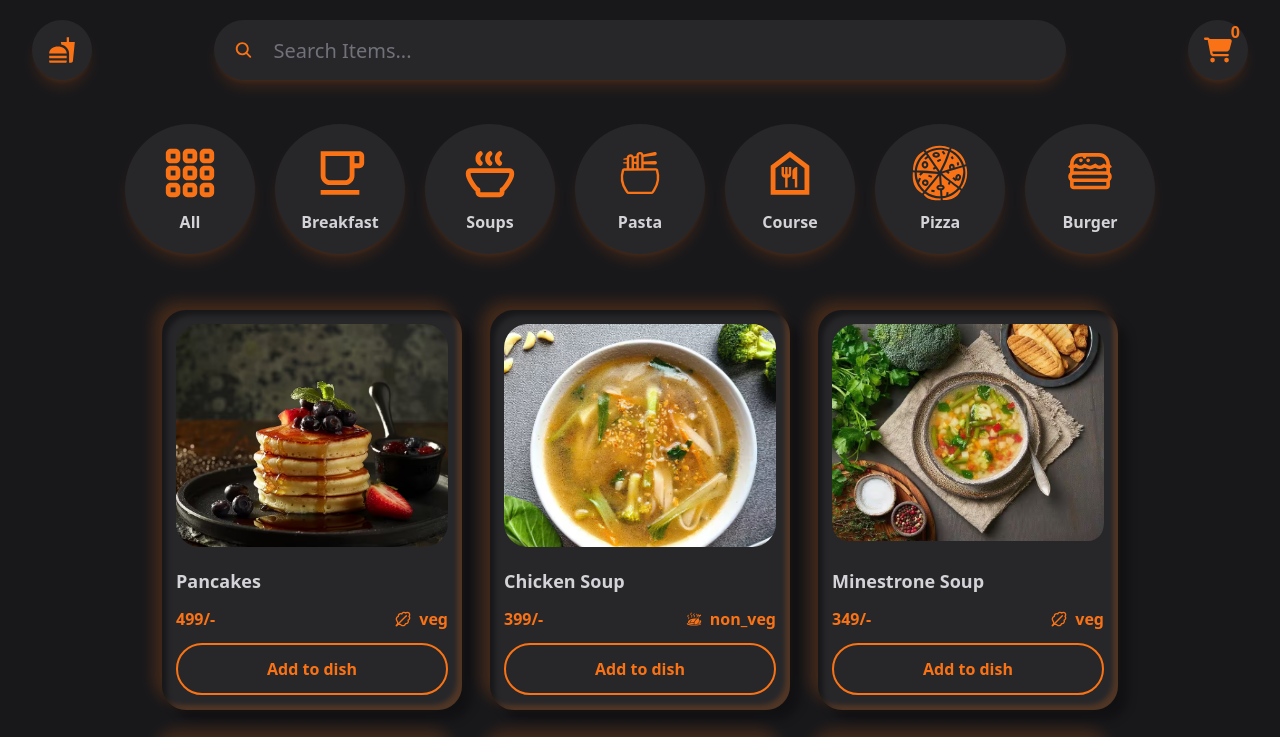
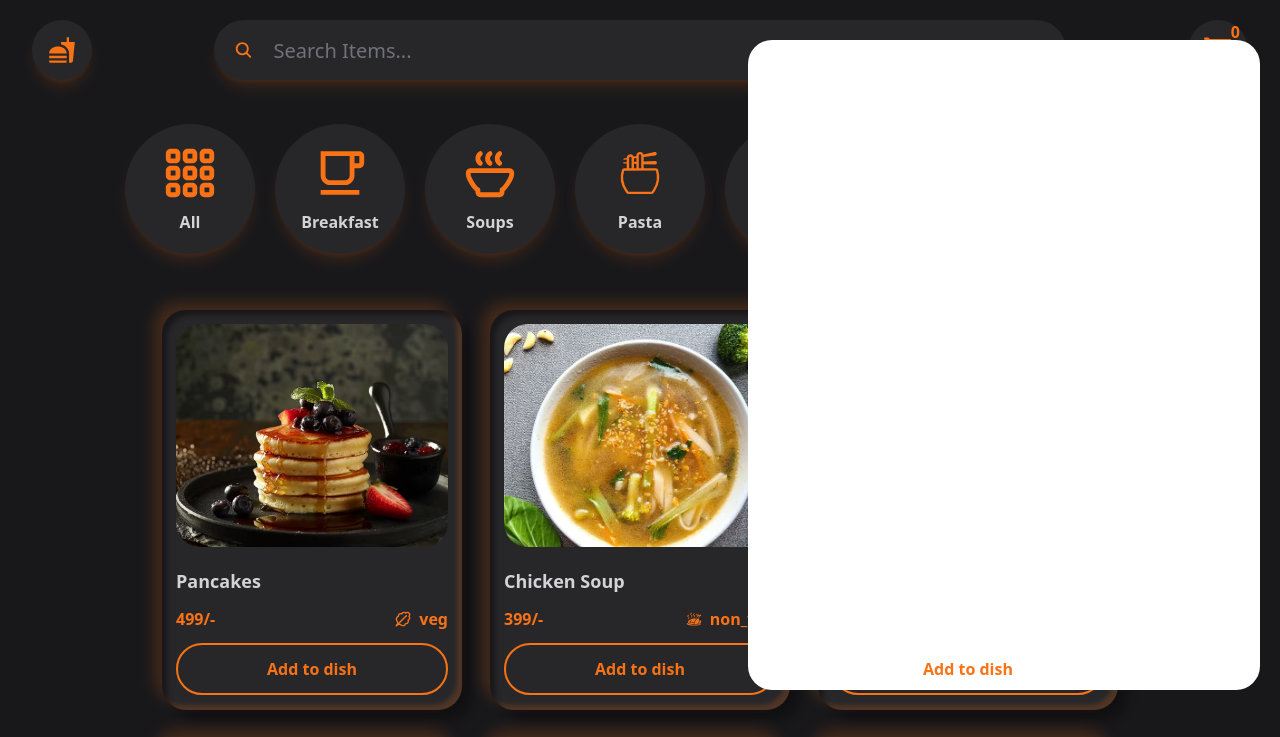
Before and after one commit to Furqan-Ali-2004/Food-Delivery-Web, a React (Vite) app: page / in a window 1280 px wide. Shown: the top 737 px of the page. Built offline with nearby package versions, Linux system fonts and the light colour scheme.

Commit message:
Add Search Feature

```diff
--- a/src/components/Nav.jsx
+++ b/src/components/Nav.jsx
@@ -1,20 +1,35 @@
-import React from "react";
+import React, { useContext, useEffect } from "react";
 import { MdFastfood } from "react-icons/md";
 import { IoSearch } from "react-icons/io5";
 import { FaCartShopping } from "react-icons/fa6";
+import { dataContext } from "../context/UserContext.jsx";
+import { food_items } from "../food.js";
 
 function Nav() {
+  let { input, setInput, cate, setCate } = useContext(dataContext);
+
+  useEffect(() => {
+    let newList = food_items.filter((item) => {
+      return item.food_name.toLowerCase().includes(input.toLowerCase());
+    });
+    setCate(newList);
+  }, [input]);
   return (
-    <div className="w-full h-[100px]  flex justify-between items-center px-8">
+    <div className="w-full h-[100px] flex justify-between items-center px-8">
       <div className="w-[60px] h-[60px] bg-zinc-800  flex items-center justify-center rounded-full shadow-orange-500/15 shadow-lg hover:shadow-orange-500/40 duration-200 cursor-pointer">
         <MdFastfood className="w-[28px] h-[28px] text-orange-500" />
       </div>
-      <form className="w-[45%] h-[60px] bg-zinc-800 rounded-full flex items-center px-5 gap-5 shadow-orange-500/15 shadow-lg focus-within:shadow-orange-500/30 duration-150 md:w-[70%]">
+      <form
+        className="w-[45%] h-[60px] bg-zinc-800 rounded-full flex items-center px-5 gap-5 shadow-orange-500/15 shadow-lg focus-within:shadow-orange-500/30 duration-150 md:w-[70%]"
+        onSubmit={(e) => e.preventDefault()}
+      >
         <IoSearch className="h-[20px] w-[20px] text-orange-500" />
         <input
           type="text"
           placeholder="Search Items..."
           className="w-[100%] h-[100%] bg-transparent outline-none text-white placeholder:text-zinc-500 text-[16px] md:text-[20px]"
+          onChange={(e) => setInput(e.target.value)}
+          value={input}
         />
       </form>
 
--- /dev/null
+++ b/src/context/UserContext.jsx
@@ -0,0 +1,23 @@
+import React, { createContext, useState } from "react";
+import { food_items } from "../food";
+
+export const dataContext = createContext();
+
+function UserContext({ children }) {
+  let [cate, setCate] = useState(food_items);
+  let [input, setInput] = useState("");
+  let data = {
+    input,
+    setInput,
+    cate,
+    setCate,
+  };
+
+  return (
+    <div>
+      <dataContext.Provider value={data}>{children}</dataContext.Provider>
+    </div>
+  );
+}
+
+export default UserContext;
--- a/src/main.jsx
+++ b/src/main.jsx
@@ -2,9 +2,10 @@ import { StrictMode } from "react";
 import { createRoot } from "react-dom/client";
 import "./index.css";
 import App from "./App.jsx";
+import UserContext from "./context/UserContext.jsx";
 
 createRoot(document.getElementById("root")).render(
-  <StrictMode>
+  <UserContext>
     <App />
-  </StrictMode>
+  </UserContext>
 );
--- a/src/pages/Home.jsx
+++ b/src/pages/Home.jsx
@@ -1,11 +1,12 @@
-import React, { useState } from "react";
+import React, { useContext } from "react";
 import Nav from "../components/Nav.jsx";
 import Categories from "../Category.jsx";
 import Card from "../components/Card.jsx";
 import { food_items } from "../food.js";
+import { dataContext } from "../context/UserContext.jsx";
 
 function Home() {
-  let [cate, setCate] = useState(food_items);
+  let { cate, setCate, input } = useContext(dataContext);
 
   function filter(category) {
     if (category === "All") {
@@ -21,7 +22,7 @@ function Home() {
   return (
     <div className="bg-zinc-900 min-h-screen">
       <Nav />
-
+      {!input ? (
         <div className="flex flex-wrap justify-center items-center gap-5 w-[100%] h-[100%] mt-6">
           {Categories.map((item) => {
             return (
@@ -36,6 +37,7 @@ function Home() {
             );
           })}
         </div>
+      ) : null}
 
       <div className="w-full flex flex-wrap justify-center items-center gap-7 pt-14 pb-10">
         {cate.map((item) => (
@@ -49,6 +51,10 @@ function Home() {
           />
         ))}
       </div>
+
+      <div className="w-[40vw] h-[650px] fixed top-10 right-5 bg-white rounded-3xl">
+        <header></header>
+      </div>
     </div>
   );
 }
```
Lines whose indentation alone changed are shown as unchanged.
